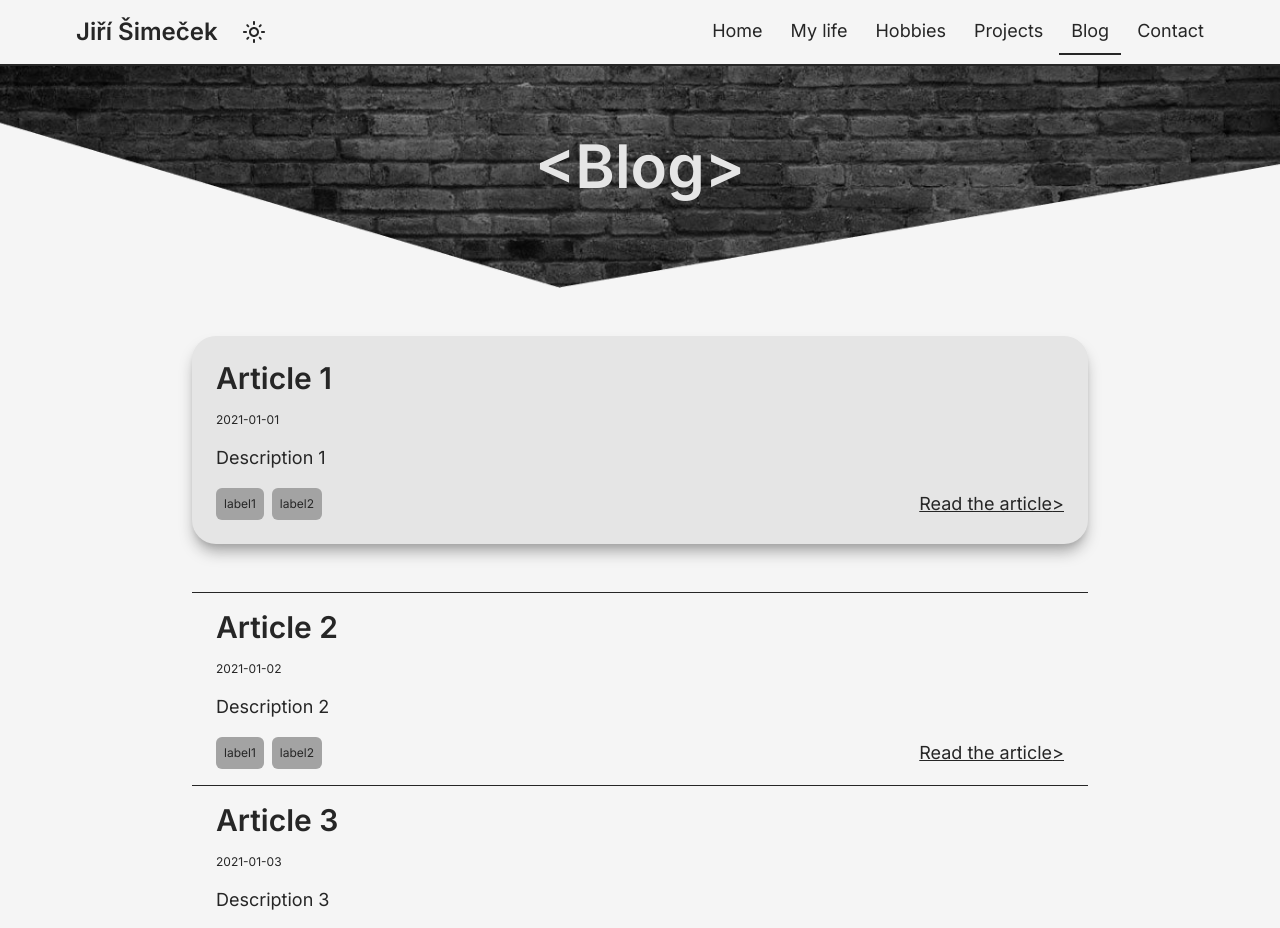
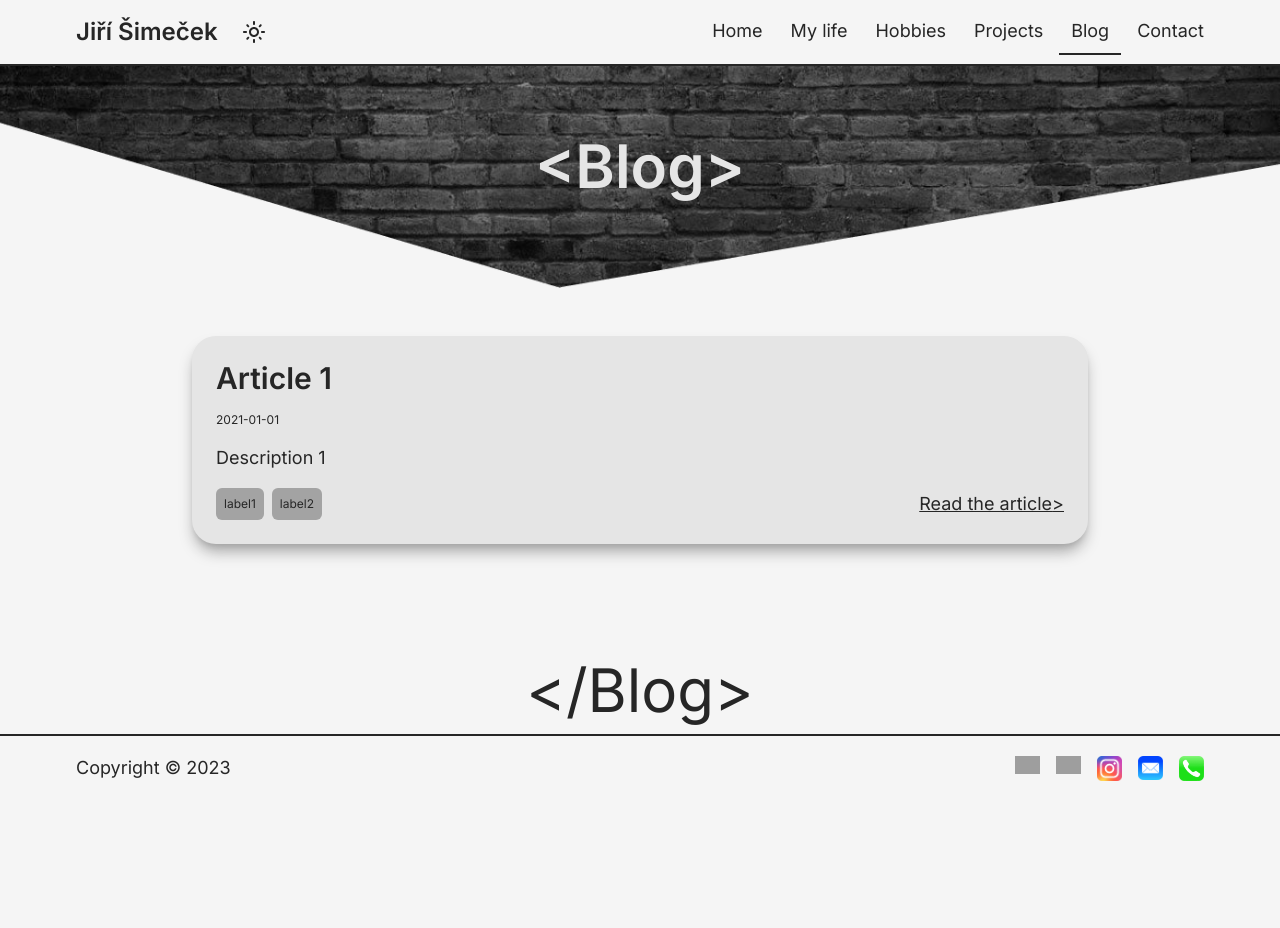
Before and after one commit to jirulak02/personal-website, a Next.js app: page /blog in a window 1280 px wide. Shown: the top 928 px of the page. After the commit the page ends 800 px from the top, so only its background shows below. Built offline with nearby package versions, Linux system fonts and the light colour scheme; grey boxes are pictures that could not be loaded.

Commit message:
add mdx syntax highlighting

```diff
--- a/app/blog/page.tsx
+++ b/app/blog/page.tsx
@@ -4,6 +4,12 @@ import Container from "@/components/layout/Container";
 import ScrollUp from "@/components/layout/ScrollUp";
 import Card from "@/components/ui/Card";
 import Title from "@/components/ui/Title";
+
+export const metadata = {
+  title: "Blog | Jiří Šimeček",
+  description:
+    "Read my articles about programming, careers, new technologies and other interesting topics.",
+};
 
 const articles = [
   {
@@ -13,25 +19,16 @@ const articles = [
     labels: ["label1", "label2"],
     link: "/blog/test",
   },
-  {
-    title: "Article 2",
-    description: "Description 2",
-    date: "2021-01-02",
-    labels: ["label1", "label2"],
-    link: "/blog/test",
-  },
-  {
-    title: "Article 3",
-    description: "Description 3",
-    date: "2021-01-03",
-    labels: ["label1", "label2"],
-    link: "/blog/test",
-  },
 ];
 const firstArticle = articles.shift();
 
 export default function Blog() {
-  if (!firstArticle) return null;
+  if (!firstArticle)
+    return (
+      <div className="absolute top-1/2 w-full -translate-y-1/2 p-3 text-center">
+        <h2 className="font-semibold">There are no articles at this moment.</h2>
+      </div>
+    );
 
   return (
     <>
@@ -53,6 +50,7 @@ export default function Blog() {
             </Link>
           </div>
         </Card>
+        {articles.length > 0 && (
           <div className="mx-auto max-w-4xl">
             {articles.map((article) => (
               <div key={article.link} className="space-y-4">
@@ -76,6 +74,7 @@ export default function Blog() {
             ))}
             <hr />
           </div>
+        )}
       </Container>
       <Title title="</Blog>" bottom />
     </>
--- a/app/not-found.tsx
+++ b/app/not-found.tsx
@@ -1,10 +1,8 @@
 export default function NotFound() {
   return (
-    <>
-      <div className="absolute top-1/2 flex w-full -translate-y-1/2 flex-col space-y-3 p-3 text-center">
-        <h2 className="font-semibold">404 | Page not found</h2>
-        <p>Please navigate back.</p>
-      </div>
-    </>
+    <div className="absolute top-1/2 flex w-full -translate-y-1/2 flex-col space-y-3 p-3 text-center">
+      <h2 className="font-semibold">404 | Page not found</h2>
+      <p>Please navigate back.</p>
+    </div>
   );
 }
```
Lines whose indentation alone changed are shown as unchanged.
